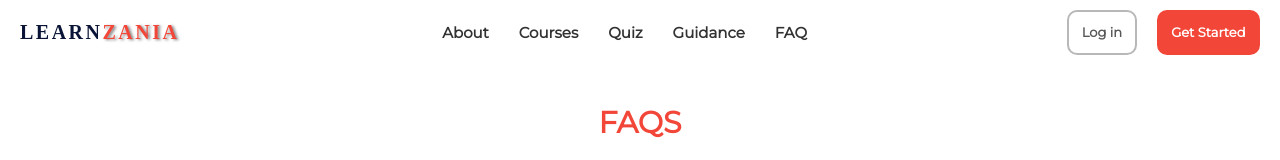
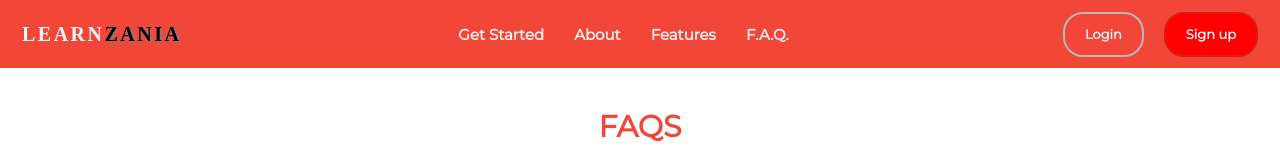
Before and after one commit to Akshima-Ghai/OneEducationalWebsiteForAll, a React (Create React App) app: page /faq in a window 1280 px wide. Shown: the top 160 px of the page. Built offline with nearby package versions, Linux system fonts and the light colour scheme.

Commit message:
Navbar Updated

```diff
--- a/src/components/Header/Header.css
+++ b/src/components/Header/Header.css
@@ -5,12 +5,14 @@
   padding: 0.75rem 1rem;
   position: relative;
   top: 0;
+  border: 2px solid #f24638;
+  background-color: #f24638;
   overflow: hidden;
 }
 
 .header__h1 {
   padding: 1rem;
-  color: #0a1436;
+  color: #f8f8f8;
   letter-spacing: 0.25rem;
   font-weight: 900;
   text-transform: uppercase;
@@ -20,7 +22,7 @@
 }
 
 .header__h1--label {
-  color: #f24638;
+  color: black;
   font-size: 2rem;
   cursor: pointer;
   text-shadow: 2px 1px 3px grey;
@@ -50,36 +52,43 @@
   display: inline-block;
   font-weight: bold;
   font-size: 1.3rem;
+  color: #f8f8f8;
+  /* border: 50%; */
   padding: 1.25rem;
   text-decoration: none;
   transition: all 0.4s;
 }
 
 .header__btn--login a {
-  border-radius: 10px;
+  border-radius: 20px;
   margin-right: 2rem;
-  color: #585858;
+  padding-right: 20px;
+  padding-left: 20px;
+  color: whitesmoke;
   border: 2px solid #b8b8b8;
   font-weight: bold;
   transition: 0.4s ease-in-out;
 }
 .header__btn--login a:hover {
-  border: 2px solid #f24638;
-  background-color: #f24638;
-  color: white;
+  /* border: 2px solid #f24638; */
+  background-color: #e2e5e8;
+  color: black;
 }
 
 .header__btn--get a {
-  border-radius: 10px;
+  border-radius: 20px;
   margin-right: 1rem;
   color: white;
-  border: 2px solid #f24638;
-  background-color: #f24638;
+  padding-right: 20px;
+  padding-left: 20px;
+  border: 2px solid #dc1c13;
+  background-color: #ff0000;
 }
 
 .header__btn--get a:hover {
-  border: 2px solid #d13d30;
-  background-color: #d13d30;
+  background-color: #e2e5e8;
+  border: 2px solid #b8b8b8;
+  color: black;
 }
 
 @media (max-width: 700px) {
--- a/src/components/Header/Header.js
+++ b/src/components/Header/Header.js
@@ -33,11 +33,11 @@ const Header = (props) => {
         <ul className="header__btn--ul">
           <li className="header__btn--login header__btn--a">
             <Link to="/login" className="scroll_color_change">
-              Log in
+              Login
             </Link>
           </li>
           <li className="header__btn--get header__btn--a">
-            <Link to="/section">Get Started</Link>
+            <Link to="/signup">Sign up</Link>
           </li>
         </ul>
       </div>
--- a/src/components/Nav/Nav.js
+++ b/src/components/Nav/Nav.js
@@ -1,6 +1,5 @@
 import React from "react";
 import "./Nav.css";
-
 
 import NavLink from "./../UI/NavLink/NavLinks";
 
@@ -8,12 +7,11 @@ export default function Nav(props) {
   return (
     <nav className="header__nav">
       <ul className="header__ul">
+        <NavLink href="/section">Get Started</NavLink>
         <NavLink href="/about">About</NavLink>
-        <NavLink href="/courses">Courses</NavLink>
-        <NavLink href="/Quiz">Quiz</NavLink>
-        <NavLink href="/guidance">Guidance</NavLink>
-        <NavLink href="/faq">FAQ</NavLink>
-
+        <NavLink href="/features">Features</NavLink>
+        {/* <NavLink href="/guidance">Guidance</NavLink> */}
+        <NavLink href="/faq">F.A.Q.</NavLink>
       </ul>
     </nav>
   );
--- a/src/components/UI/NavLink/NavLinks.css
+++ b/src/components/UI/NavLink/NavLinks.css
@@ -1,20 +1,19 @@
-.header__nav--li a{
+.header__nav--li a {
   display: inline-block;
   text-decoration: none;
-  color: rgb(51, 50, 50);
+  color: rgb(255, 242, 242);
   font-weight: 900;
   font-size: 1.5rem;
   padding: 1.5rem;
 }
 .nav_scroll_color_change.ac {
-  color: white;
+  color: rgb(44, 43, 43);
 }
 .nav_scroll_color_change.ac:hover {
-  color: #F2AA4CFF;
+  color: #f2aa4cff;
 }
 
 .header__nav--li a:hover {
-  color: #f24638;
+  color: rgb(44, 43, 43);
   transform: scale(1.1);
-
 }
```
